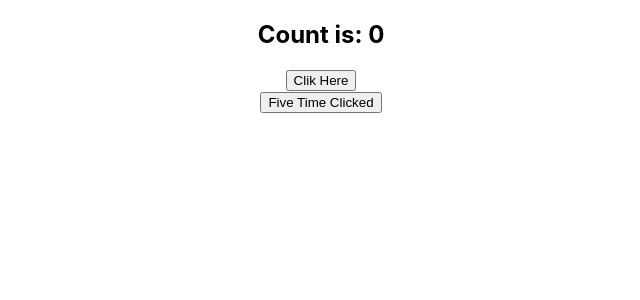
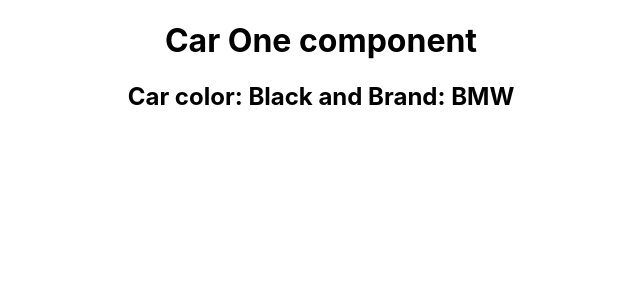
Before and after one commit to tnmy2426/first_react_app, a React (Create React App) app: page / in a window 1280 px wide. Shown: the top 300 px of the page, without its empty margins (319-959 px from the left). Built offline with nearby package versions, Linux system fonts and the light colour scheme.

Commit message:
Destructuring props and fetch data

```diff
--- a/src/App.js
+++ b/src/App.js
@@ -1,7 +1,8 @@
 import React from 'react';
 // import logo from './logo.svg';
 import './App.css';
-import Counter from './components/Counter';
+import CarOne from './components/CarOne';
+// import Counter from './components/Counter';
 // import Subscribe from './components/Subscribe';
 // import Hello from './components/Hello'
 // import Navbar from './components/Navbar';
@@ -19,7 +20,8 @@
       {/* <Navbar /> */}
 
       {/* <Subscribe /> */}
-      <Counter />
+      {/* <Counter /> */}
+      <CarOne brand='BMW' color='Black' />
     </div>
   );
 }
--- /dev/null
+++ b/src/components/CarOne.js
@@ -0,0 +1,12 @@
+import React from 'react'
+
+const CarOne = ({ brand, color}) => {
+    return (
+        <div>
+            <h1>Car One component</h1>
+            <h2>Car color: {color} and Brand: {brand}</h2>
+        </div>
+    )
+}
+
+export default CarOne
```
Also changed, not shown: src/components/CarTwo.js (added).
